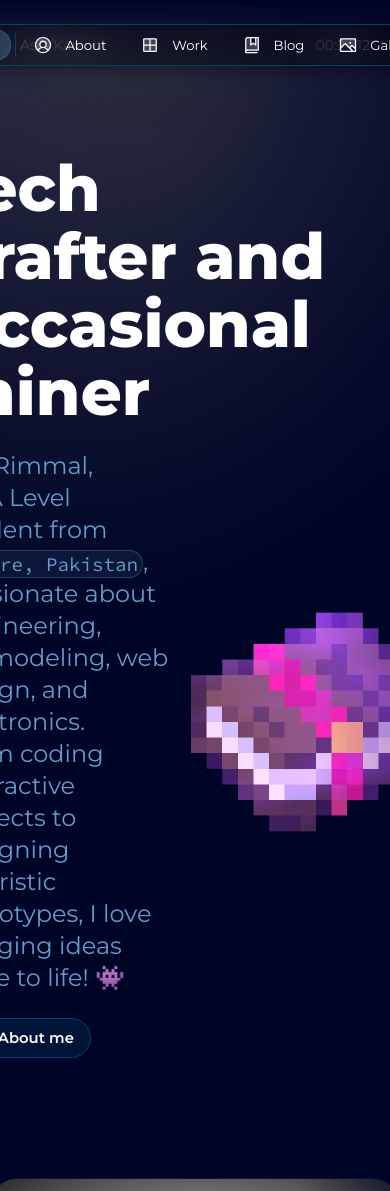
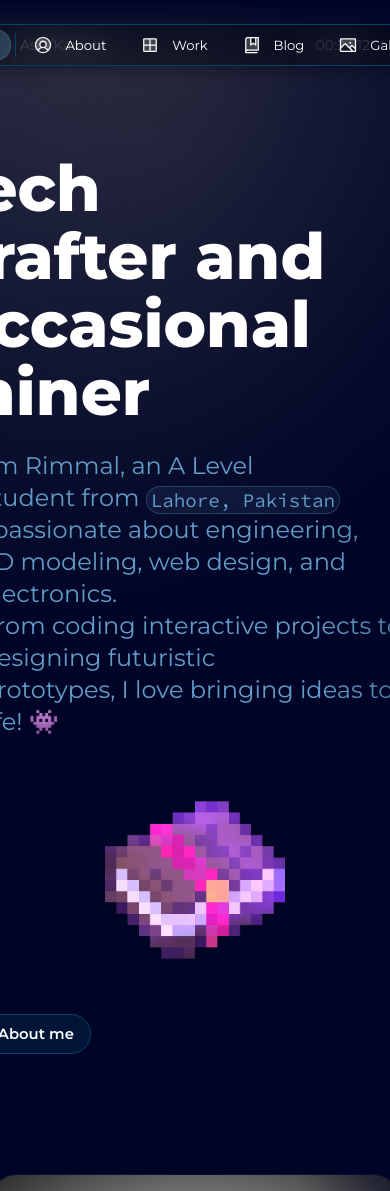
Before and after one commit to rimmi-sheikh/rimmisportfolio, a Next.js app: page / in a window 390 px wide. Shown: the top 1191 px of the page. Built offline with nearby package versions, Linux system fonts and the light colour scheme.

Commit message:
FIX THIS PLSPLSPLSPLSPLS

```diff
--- a/src/app/resources/content.js
+++ b/src/app/resources/content.js
@@ -54,21 +54,22 @@ const home = {
   description: `Portfolio website showcasing my work as a ${person.role}`,
   headline: <>tech crafter and occasional miner</>,
   subline: (
-    <div style={{ display: "flex", alignItems: "center", gap: "20px" }}>
-      <div>
+    <div className="hero-container">
+      <div className="intro-text">
         I'm Rimmal, an A Level student from <InlineCode>Lahore, Pakistan</InlineCode>,
         passionate about engineering,
         <br /> 3D modeling, web design, and electronics.
         <br /> From coding interactive projects to designing futuristic
-        <br /> prototypes, I love bringing ideas hehe to life! 👾
+        <br /> prototypes, I love bringing ideas to life! 👾
       </div>
-      <img
-        src="/images/enchanted-book.png"
-        alt="Minecraft Pickaxe"
-        width="250"
-        height="250"
-        style={{ objectFit: "contain" }}
-      />
+      <div className="spellbook-container">
+        <img
+          src="/images/enchanted-book.png"
+          alt="Enchanted Knowledge Book"
+          className="spellbook"
+        />
+         <div className="magic-particles"></div>
+      </div>
     </div>
   ),
 };
--- a/src/app/spellbook.scss
+++ b/src/app/spellbook.scss
@@ -1,22 +1,25 @@
+/* ===== TEXT CONTAINER ===== */
+.intro-text {
+  flex: 1;
+  max-width: 65ch; /* Optimal text width */
+  padding-right: 3rem;
+}
+
 /* ===== ENCHANTED BOOK STYLES ===== */
 .spellbook-container {
-  /* Positioning & Layout */
   position: relative;
-  margin-left: 2rem;
-  cursor: pointer;
-  flex-shrink: 0; /* Prevents squishing */
-
-  /* Sizing */
   --book-width: 180px;
   --book-height: 220px;
   width: var(--book-width);
   height: var(--book-height);
+  margin-left: 3rem; /* Space from text */
+  flex-shrink: 0;
 
   /* Magic Colors */
   --enchantment-color: #9370DB;
   --enchantment-glow: 0 0 15px var(--enchantment-color);
+}
 
-  /* Book Appearance */
 .spellbook {
   width: 100%;
   height: 100%;
@@ -26,7 +29,6 @@
   transition: all 0.3s ease;
   filter: drop-shadow(1px 1px 3px rgba(0,0,0,0.2));
   position: relative;
-    overflow: hidden;
 
   /* Glint Effect */
   &::after {
@@ -48,7 +50,7 @@
 }
 
 /* Hover Effects */
-  &:hover {
+.spellbook-container:hover {
   .spellbook {
     animation: float 2s ease-in-out infinite;
     filter: drop-shadow(var(--enchantment-glow));
@@ -62,7 +64,6 @@
     opacity: 1;
   }
 }
-}
 
 /* Magic Particles */
 .magic-particles {
@@ -73,7 +74,7 @@
   height: 100%;
   background:
     radial-gradient(circle at 30% 30%, rgba(0,191,255,0.5) 2px, transparent 3px),
-    radial-gradient(circle at 70% 70%, var(--enchantment-color) 88 2px, transparent 3px);
+    radial-gradient(circle at 70% 70%, var(--enchantment-color)88 2px, transparent 3px);
   background-size: 20px 20px;
   opacity: 0;
   transition: opacity 0.5s ease;
@@ -94,17 +95,6 @@
   text-shadow: 1px 1px 2px rgba(0,0,0,0.5);
 }
 
-/* PNG Positioning */
-.hero-image {
-  position: absolute;
-  right: 5%;
-  top: 50%;
-  transform: translateY(-50%);
-  width: 150px;  /* Adjust size as needed */
-  height: auto;
-  z-index: 10;
-}
-
 /* Animations */
 @keyframes float {
   0%, 100% { transform: translateY(0) rotate(-5deg); }
@@ -117,30 +107,27 @@
   20%, 100% { opacity: 0; }
 }
 
-/* ===== LAYOUT ===== */
-.book-layout {
+/* ===== RESPONSIVE LAYOUT ===== */
+.hero-container {
   display: flex;
-  justify-content: space-between;
-  align-items: center;
-  gap: 2rem;
-  position: relative;
+  align-items: flex-start;
+  max-width: 1200px;
+  margin: 0 auto;
+  padding: 0 2rem;
+}
 
 @media (max-width: 768px) {
+  .hero-container {
     flex-direction: column;
+    align-items: center;
+  }
+
+  .intro-text {
+    padding-right: 0;
+    margin-bottom: 2rem;
+  }
 
   .spellbook-container {
-          margin: 2rem auto !important;
-          width: 140px !important;
-          height: 180px !important;
-      }
-
-      .hero-image {
-          position: relative;
-          right: auto;
-          top: auto;
-          transform: none;
-          width: 120px;  /* Smaller for mobile */
-          margin-top: 1rem;
+    margin-left: 0;
   }
 }
-}
```
Lines whose indentation alone changed are shown as unchanged.
